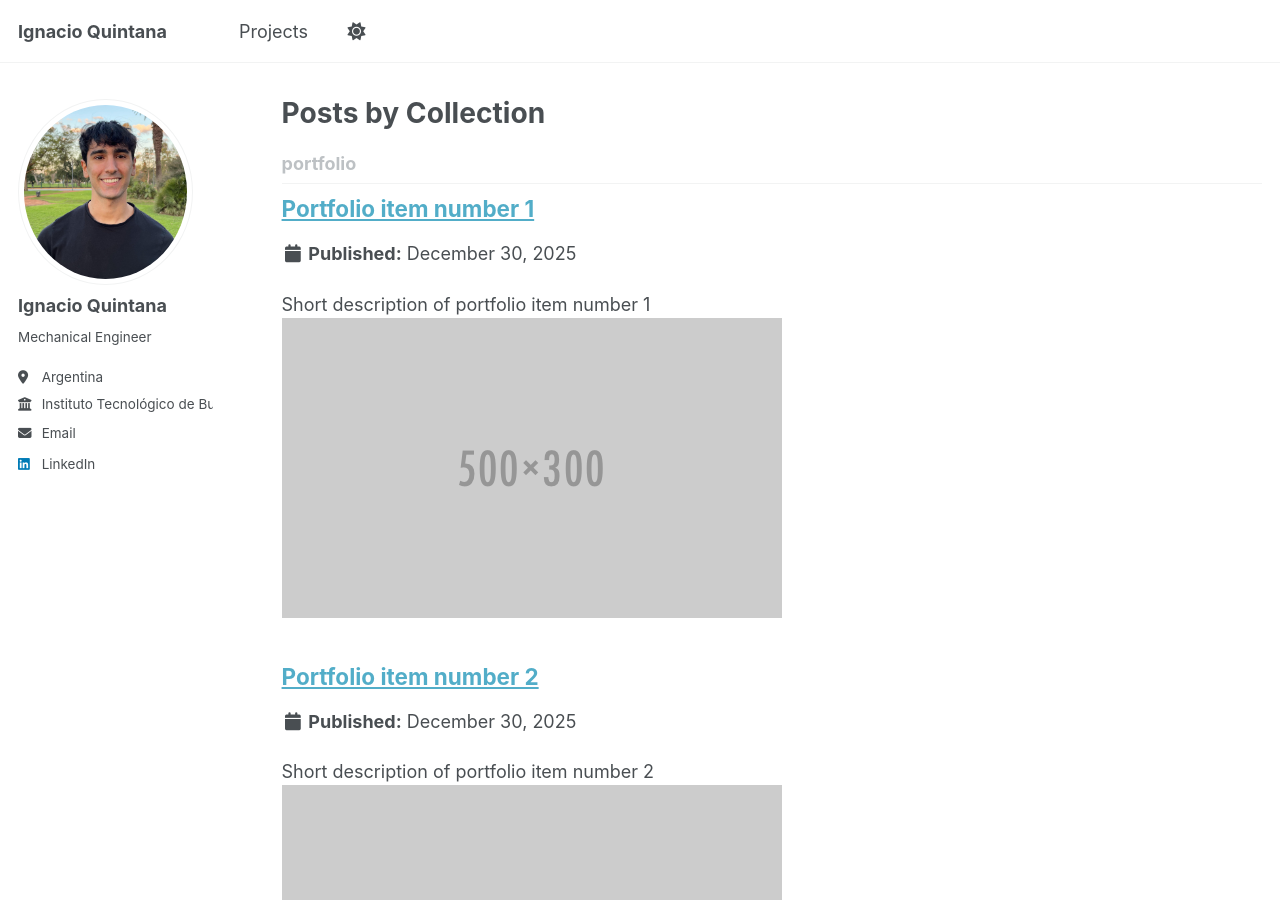
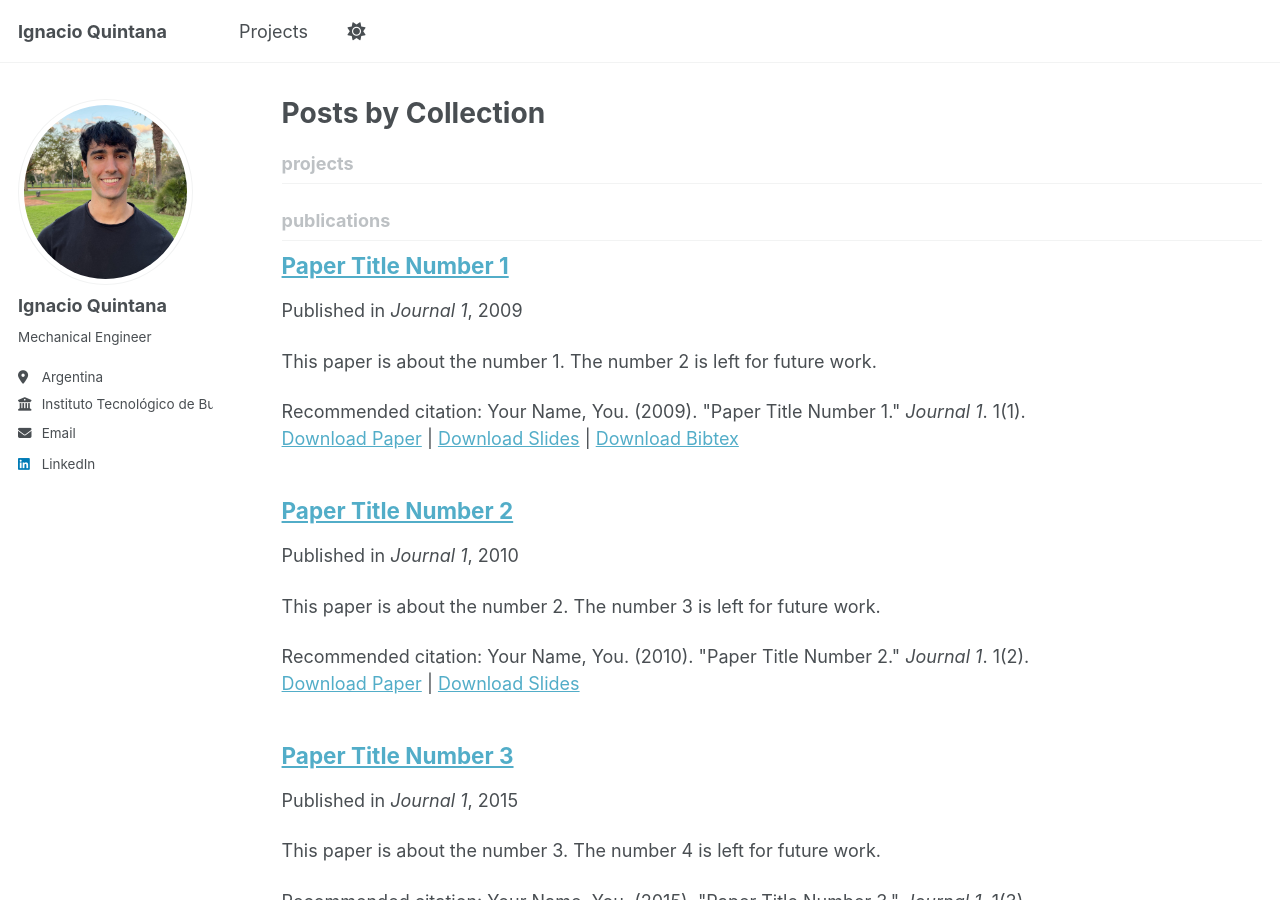
Before and after one commit to i-quintana/i-quintana.github.io, a Jekyll site: the page built from _pages/collection-archive.html, in a window 1280 px wide and 900 px high. Built offline with Jekyll 4.4.1, drawn with Linux system fonts in a browser that asks for light colours; a script bundle is joined from its source files by our own code; library files that are not in the unit come from our copies; some of the changed lines change nothing that is shown.

Commit message:
Update _config.yml
Portfolio to Projects

```diff
--- a/_config.yml
+++ b/_config.yml
@@ -227,7 +227,7 @@ collections:
   publications:
     output: true
     permalink: /:collection/:path/
-  portfolio:
+  projects:
     output: true
     permalink: /:collection/:path/
   talks:
```
